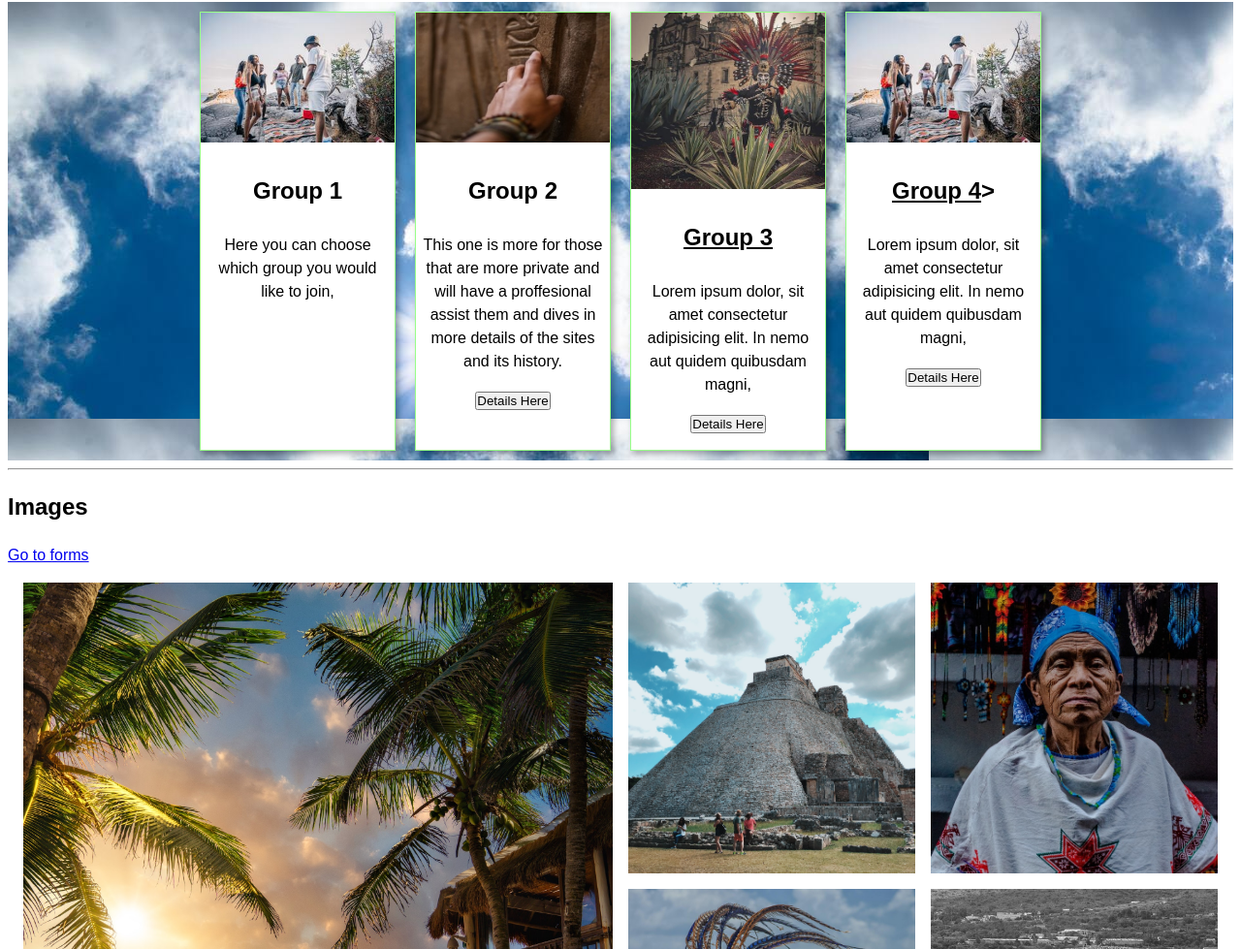
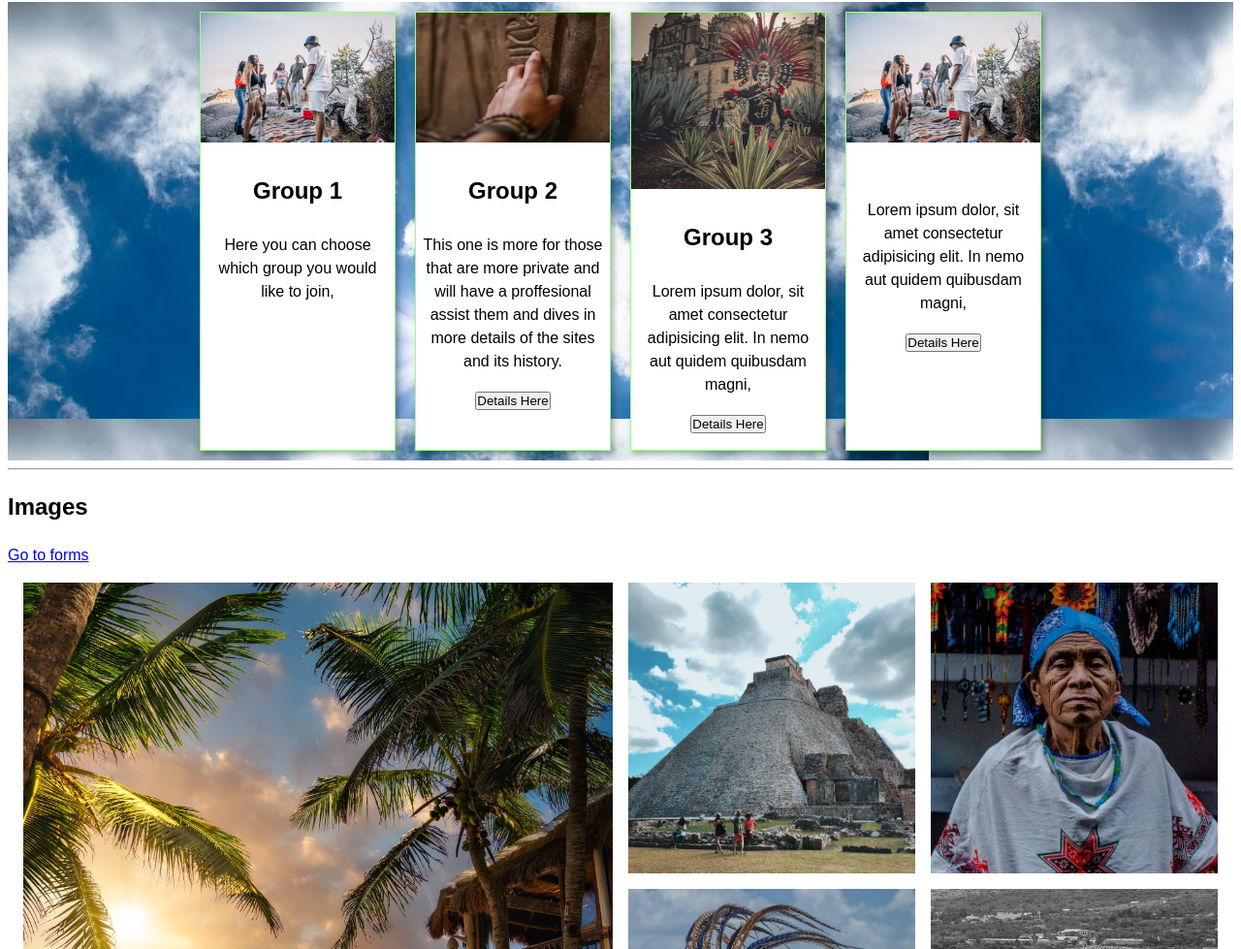
Before and after one commit to funtari76/Robert-P1-2, a plain HTML site: page index.html in a window 1280 px wide. Shown: the part 750-1729 px from the top of the page at 97% size. Drawn offline with Linux system fonts and the light colour scheme.

```diff
--- a/index.html
+++ b/index.html
@@ -105,7 +105,7 @@
         <section class="card">
             <img src="/assets/images/meetups4.jpg" alt="groups3">
             <div class="texts">
-                <h2><u>Group 3</u></h2>
+                <h2>Group 3</h2>
                 <p>Lorem ipsum dolor, sit amet consectetur adipisicing elit. In nemo aut quidem quibusdam magni,
 
                 </p>
@@ -118,7 +118,9 @@
         <section class="card">
             <img src="/assets/images/meetups1.jpg" alt="groups4">
             <div class="texts">
-                <h2><u>Group 4</u>></h2>
+                <h2>
+                    <Group 4>
+                </h2>
                 <p>Lorem ipsum dolor, sit amet consectetur adipisicing elit. In nemo aut quidem quibusdam magni,
                 </p>
                 <button type="submit">Details Here</button>
```
